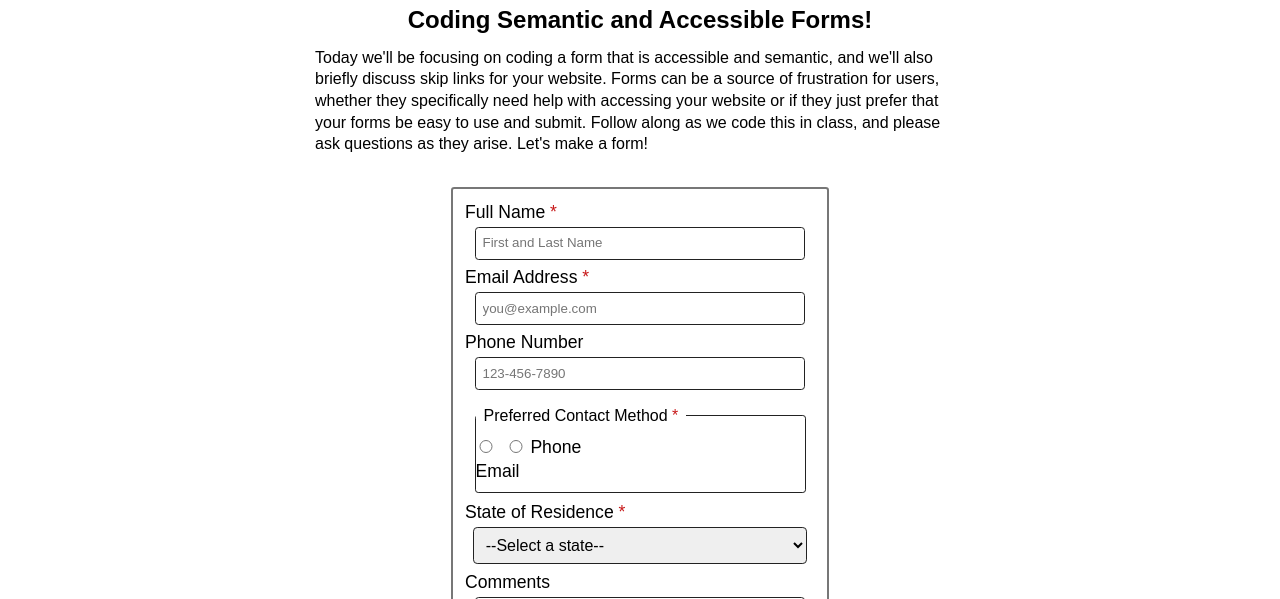
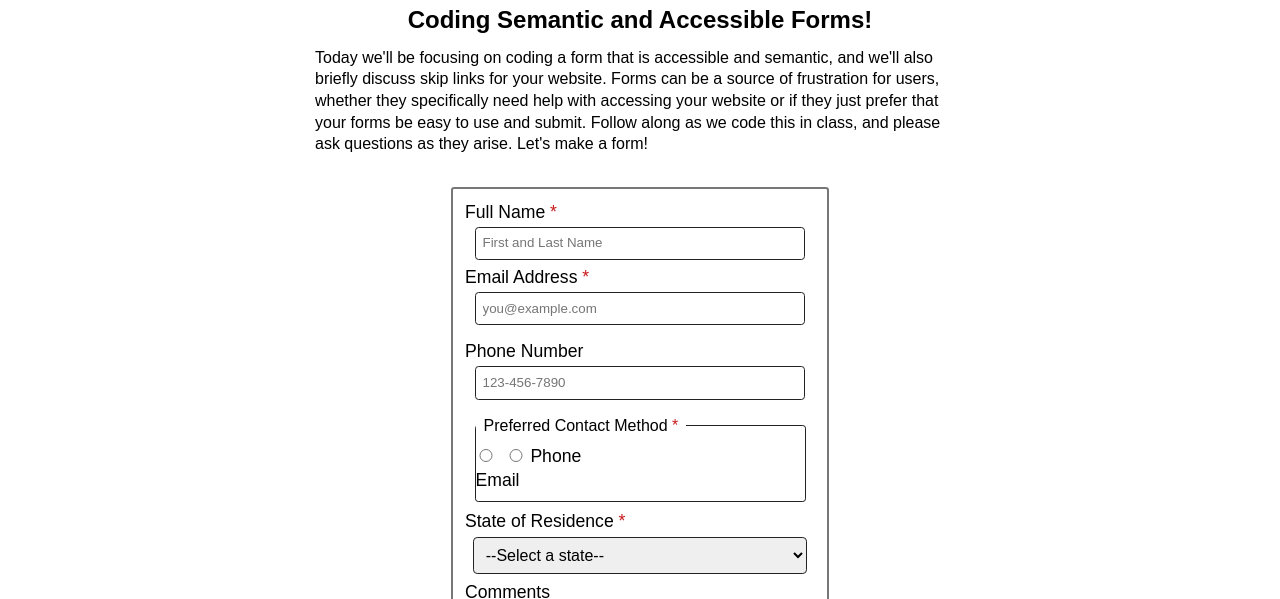
Before and after one commit to amontega/AccesibleForms, a plain HTML site: page index.html in a window 1280 px wide. Shown: the part 508-1107 px from the top of the page. Drawn offline with Linux system fonts and the light colour scheme.

Commit message:
fixing spacing

```diff
--- a/index.html
+++ b/index.html
@@ -34,11 +34,15 @@
     <label for="fullName">Full Name <span class="required">*</span></label>
     <input type="text" id="fullName" name="fullName" required placeholder="First and Last Name">
 
-    <label for="email">Email Address <span class="required">*</span></label>
-    <input type="email" id="email" name="email" required placeholder="you@example.com">
+    <div>
+        <label for="email">Email Address <span class="required">*</span></label>
+        <input type="email" id="email" name="email" required placeholder="you@example.com">
+    </div>
 
-    <label for="phone">Phone Number</label>
-    <input type="tel" id="phone" name="phone" placeholder="123-456-7890">
+    <div style="margin-top: 1em;">
+        <label for="phone">Phone Number</label>
+        <input type="tel" id="phone" name="phone" placeholder="123-456-7890">
+    </div>
 
     <fieldset>
         <legend>Preferred Contact Method <span class="required">*</span></legend>
```
